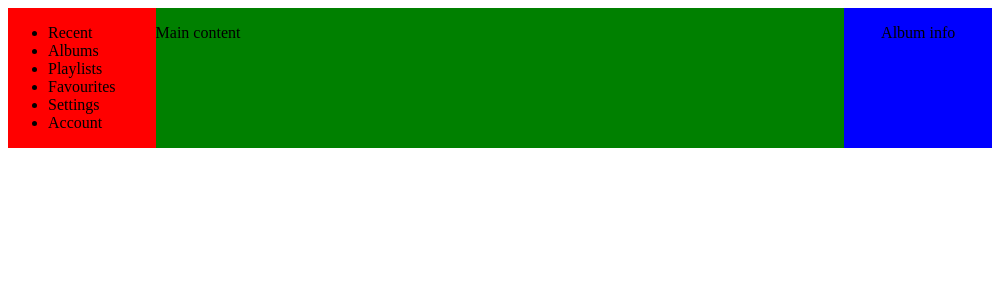
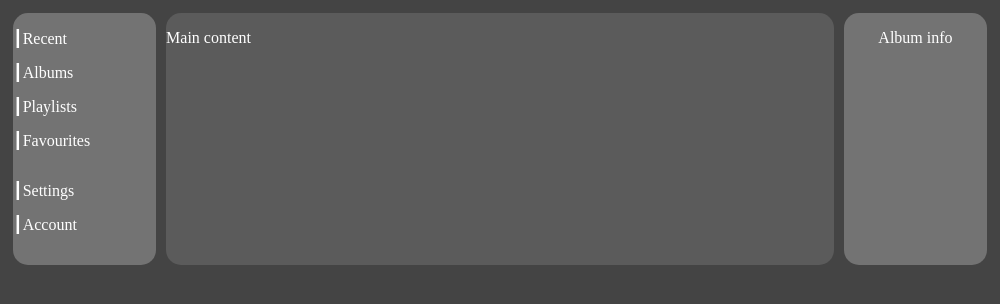
Before and after one commit to QuarkInComputing/NoteLibre, an Electron app: page index.html in a window 1000 px wide. Drawn offline with Linux system fonts and the light colour scheme.

Commit message:
Refined basic template

```diff
--- a/css/stylesheet.css
+++ b/css/stylesheet.css
@@ -1,3 +1,8 @@
+body {
+    background-color: #444444;
+    color: #FFFFFF
+}
+
 .mainframe {
     position: relative;
     display: flex;
@@ -5,16 +10,35 @@
 
 .sidecolumn {
     width: 15%;
-    background-color: red;
+    background-color: rgba(255, 255, 255, 0.25);
+    border-radius: 15px;
+    margin: 5px;
+}
+
+.sidecolumn ul {
+    padding: 0;
+}
+
+.sidecolumn ul li {
+    list-style-type: none;
+    padding-bottom: 15px;
+}
+
+.sidecolumn ul li:before {
+    content: "┃"
 }
 
 .content {
     width: 70%;
-    background-color: green;
+    background-color: rgba(255, 255, 255, 0.12);
+    border-radius: 15px;
+    margin: 5px;
 }
 
 .songinfo {
     width: 15%;
-    background-color: blue;
+    background-color: rgba(255, 255, 255, 0.25);
     text-align: center;
+    border-radius: 15px;
+    margin: 5px;
 }
--- a/index.html
+++ b/index.html
@@ -17,7 +17,9 @@
                 <li>Albums</li>
                 <li>Playlists</li>
                 <li>Favourites</li>
-                <div class="sectionbreak"></div>
+            </ul>
+              <div class="sectionbreak"></div>
+            <ul>
                 <li>Settings</li>
                 <li>Account</li>
             </ul>
```
